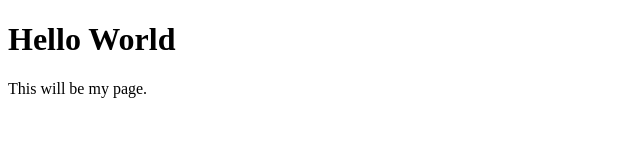
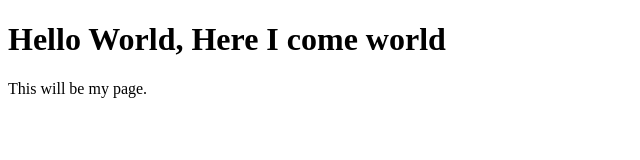
Before and after one commit to EvanWampler/wdd230, a plain HTML site: page index.html in a window 1280 px wide. Shown: the whole page, without its empty margins (0-640 px from the left). Drawn offline with Linux system fonts and the light colour scheme.

Commit message:
fixing mistakes

```diff
--- a/index.html
+++ b/index.html
@@ -3,10 +3,11 @@
 <head>
   <meta charset="utf-8">
   <meta name="viewport" content="width=device-width">
-  <title>Main page</title>
+  <title>Main page for website
+  </title>
 </head>
 <body>
-<h1>Hello World</h1>
+<h1>Hello World, Here I come world</h1>
 <p>This will be my page.</p>
 </body>
 </html>
```
